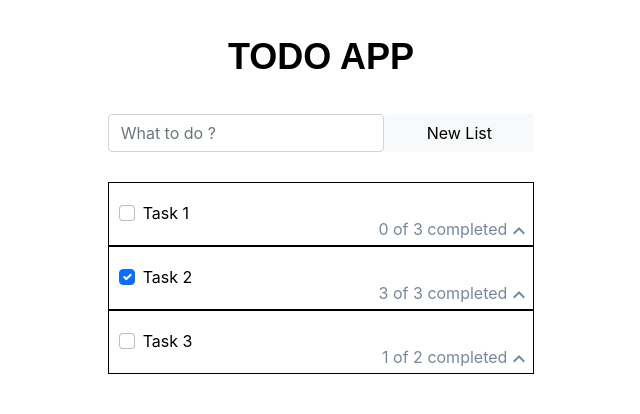
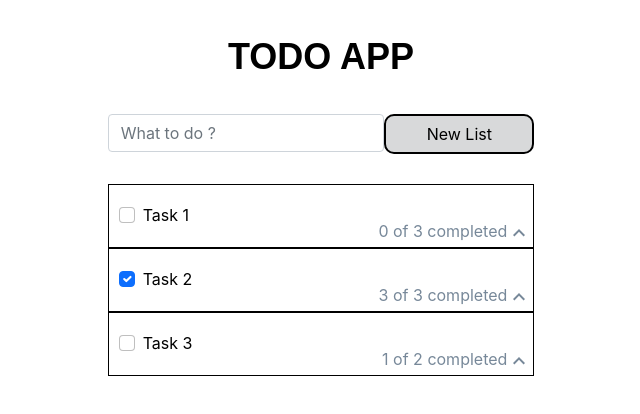
Before and after one commit to mehtishamulhaq/TODO_APP, a React (Create React App) app in the folder todo_app/: page / in a window 1280 px wide. Shown: the top 414 px of the page, without its empty margins (319-959 px from the left). Built offline with nearby package versions, Linux system fonts and the light colour scheme.

Commit message:
some improvements

```diff
--- a/todo_app/src/components/Button/Button.css
+++ b/todo_app/src/components/Button/Button.css
@@ -1,18 +1,12 @@
-/* .contained {
-  min-height: 30px;
-  height: 24px;
-  width: 100px;
-  font-family: Arial, Helvetica, sans-serif;
-  font-weight: normal;
-  font-size: 12px !important;
-  text-transform: none;
-  white-space: pre;
-  background-color: "#007bff";
-  border: "1px solid white";
-  border-radius: 3px;
-  box-shadow: "0px 0px !important";
+.button-component {
+  border: 2px solid black;
+  border-radius: 10px;
+  background-color: #d8d9da;
 }
 
-contained:hover {
-  box-shadow: "0px 0px !important";
-} */
+.button-component:hover {
+  border: 2px solid black;
+  border-radius: 10px;
+  background-color: #d8d9da;
+  opacity: 0.7;
+}
--- a/todo_app/src/components/Button/Button.js
+++ b/todo_app/src/components/Button/Button.js
@@ -8,7 +8,7 @@ const Button = ({ children, type, className, ...otherprops }) => {
   return (
     <button
       type='button'
-      className={`btn ${type} ${className}`}
+      className={`btn ${type} button-component ${className}`}
       {...otherprops}
     >
       {children}
--- a/todo_app/src/js/TodoList.js
+++ b/todo_app/src/js/TodoList.js
@@ -14,7 +14,13 @@ export default function TodoList({ list, onListChange }) {
 
     return (
         <div className='list-container'>
-            {list.map(listItem => <ListItem key={listItem.id} listItem={listItem} onListItemChange={handleListItemChange} />)}
+            <div style={{
+                width: '100%',
+                height: 'inherit',
+                overflowY: 'auto'
+            }}>
+                {list.map(listItem => <ListItem key={listItem.id} listItem={listItem} onListItemChange={handleListItemChange} />)}
+            </div>
         </div>
     )
 }
--- a/todo_app/src/scss/App.css
+++ b/todo_app/src/scss/App.css
@@ -16,7 +16,8 @@
   display: flex;
   width: 100vw;
   height: 100vh;
-  overflow: hidden;
+  overflow-x: hidden;
+  /* overflow: hidden; */
   /* background-color: bisque; */
 }
 
```
